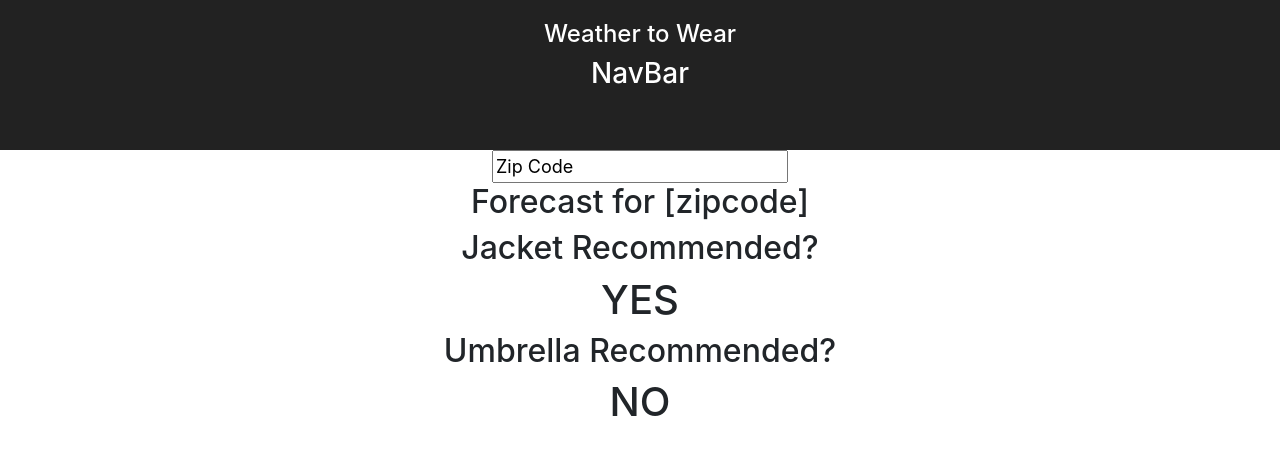
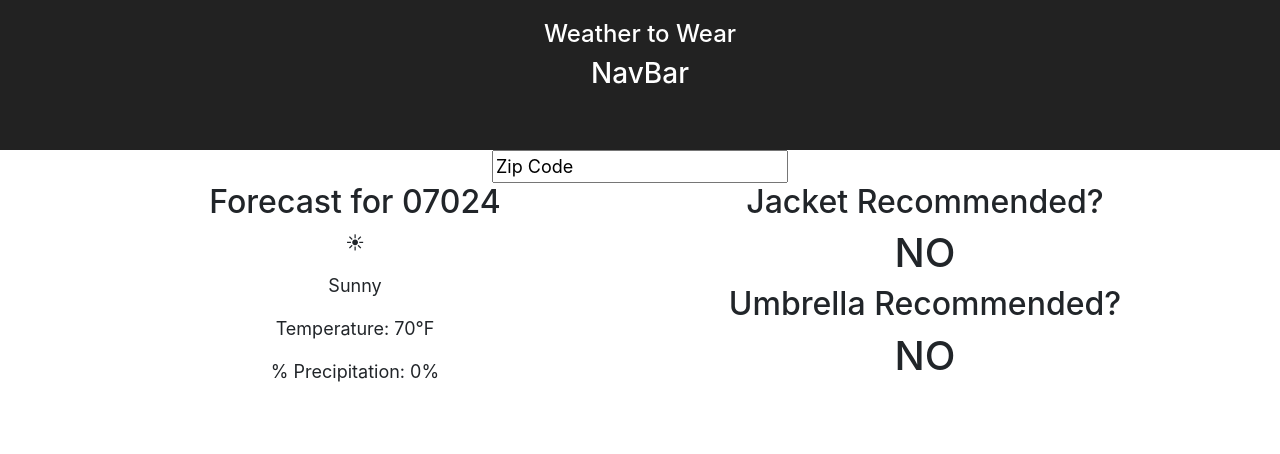
Before and after one commit to hyoyou/weather-to-wear, a React (Create React App) app in the folder weather-to-wear-client/: page / in a window 1280 px wide. Shown: the top 454 px of the page. Built offline with nearby package versions, Linux system fonts and the light colour scheme.

Commit message:
rename ForecastDetail to ForecastOverview and create ForecastDetail component to display individual city weather

```diff
--- a/weather-to-wear-client/public/index.html
+++ b/weather-to-wear-client/public/index.html
@@ -19,7 +19,9 @@
       work correctly both with client-side routing and a non-root public URL.
       Learn how to configure a non-root public URL by running `npm run build`.
     -->
-    <title>React App</title>
+    <!-- Bootstrap Css -->
+    <link rel="stylesheet" href="https://maxcdn.bootstrapcdn.com/bootstrap/4.0.0/css/bootstrap.min.css" integrity="sha384-Gn5384xqQ1aoWXA+058RXPxPg6fy4IWvTNh0E263XmFcJlSAwiGgFAW/dAiS6JXm" crossorigin="anonymous">
+    <title>&#9728; Weather to Wear &#9730;</title>
   </head>
   <body>
     <noscript>
--- a/weather-to-wear-client/src/App.js
+++ b/weather-to-wear-client/src/App.js
@@ -2,7 +2,7 @@ import React, { Component } from 'react';
 import './App.css';
 
 import SearchBar from './Components/SearchBar';
-import ForecastDetail from './Components/ForecastDetail';
+import ForecastOverview from './Components/ForecastOverview';
 
 class App extends Component {
   render() {
@@ -14,7 +14,7 @@ class App extends Component {
         </header>
         <p className="App-intro">
           <SearchBar />
-          <ForecastDetail />
+          <ForecastOverview />
         </p>
       </div>
     );
--- a/weather-to-wear-client/src/Components/ForecastDetail.js
+++ b/weather-to-wear-client/src/Components/ForecastDetail.js
@@ -1,21 +1,15 @@
-import React, { Component } from 'react';
+import React, { Component } from 'react'
 
-import Jacket from './Jacket';
-import Umbrella from './Umbrella';
-
-class ForecastDetail extends Component {
+export default class ForecastDetail extends Component {
   render() {
     return (
       <div>
-        <h2>Forecast for [zipcode]</h2>
-        <Jacket />
-        <Umbrella />
+        <h2>Forecast for 07024</h2>
+        <p>&#9728;</p>
+        <p>Sunny</p>
+        <p>Temperature: 70&#8457;</p>
+        <p>% Precipitation: 0%</p>
       </div>
     )
   }
 }
-
-export default ForecastDetail;
-
-// Later extract Jacket and Umbrella to one component and pass in props?
-// Reuse this component for each city saved for user
--- /dev/null
+++ b/weather-to-wear-client/src/Components/ForecastOverview.js
@@ -0,0 +1,28 @@
+import React, { Component } from 'react';
+
+import ForecastDetail from './ForecastDetail';
+import Jacket from './Jacket';
+import Umbrella from './Umbrella';
+
+class ForecastOverview extends Component {
+  render() {
+    return (
+      <div className="container">
+        <div className="row">
+          <div className="col-md">
+            <ForecastDetail />
+          </div>
+          <div className="col-sm">
+            <Jacket />
+            <Umbrella />
+          </div>
+        </div>
+      </div>
+    )
+  }
+}
+
+export default ForecastOverview;
+
+// Later extract Jacket and Umbrella to one component and pass in props?
+// Reuse this component for each city saved for user
--- a/weather-to-wear-client/src/Components/Jacket.js
+++ b/weather-to-wear-client/src/Components/Jacket.js
@@ -5,7 +5,7 @@ export default class Jacket extends Component {
     return (
       <div>
         <h2>Jacket Recommended?</h2>
-        <h1>YES</h1>
+        <h1>NO</h1>
       </div>
     )
   }
```
